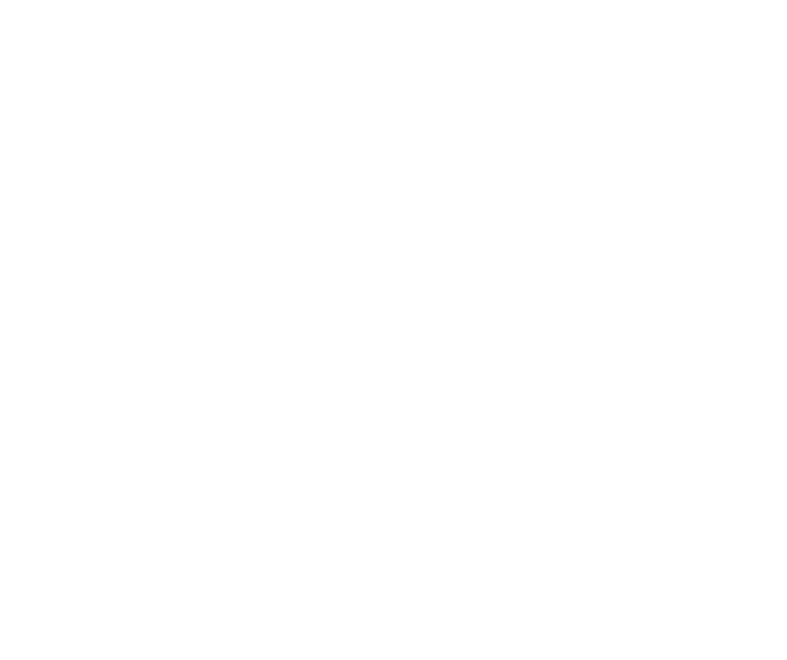
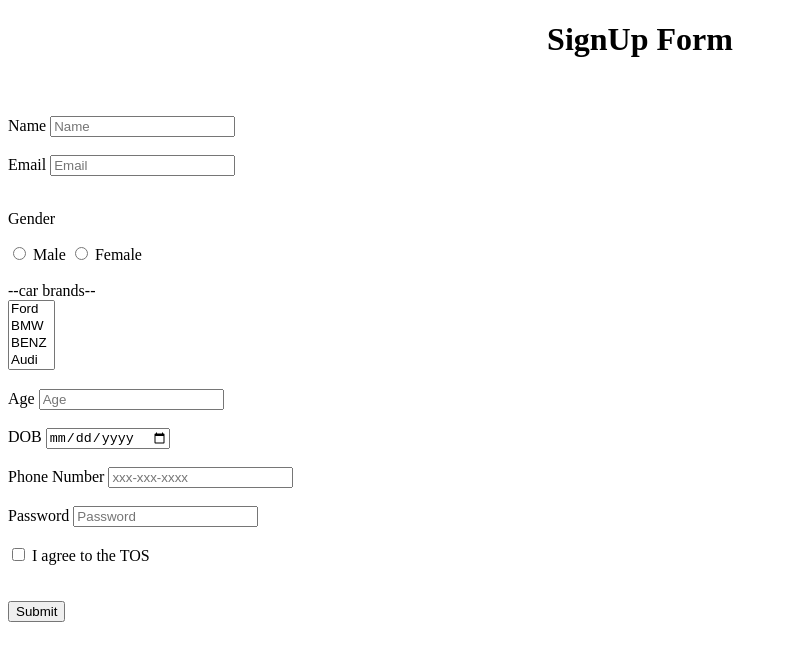
Before and after one commit to acciojob/signup-form-car-Sriniketh09, a website: page main.html in a window 1280 px wide. Shown: the whole page, without its empty margins (0-787 px from the left). Drawn offline with Linux system fonts and the light colour scheme.

Commit message:
created a submission

```diff
--- a/main.html
+++ b/main.html
@@ -8,6 +8,37 @@
 
 <body>
 	<!-- the entire body must be written by student -->
+	<h1>SignUp Form</h1> <br/><br/>
+
+	<form method='post'>
+		<label for='name'>Name</label>
+		<input type='text' id='name' placeholder='Name' required/> <br/> <br/>
+		<label for='email'>Email</label>
+		<input type='email' id='email' placeholder='Email' required/> <br> <br>
+		<p>Gender</p>
+		<input type='radio' id='gender_m' name='gender' required value='Male' /> <label for='gender_m'>Male</label>
+		<input type='radio' id='gender_f' name='gender' required value='Female' /> <label for='gender_f'>Female</label> <br> <br>
+		<label for='cars'>--car brands--</label> <br>
+		<select placeholder='--Please choose an option--' id='cars' multiple aria-required>
+			<option value='Ford'>Ford</option>
+			<option value='BMW'>BMW</option>
+			<option value='BENZ'>BENZ</option>
+			<option value='Audi'>Audi</option>
+			<option value='jaguar'>Jaguar</option>
+		</select> <br><br>
+		<label for='age'>Age</label>
+		<input type='number' id='age' placeholder='Age' required> <br> <br>
+		<label for='dob'>DOB</label>
+		<input type='date' id='dob' required/> <br><br>
+		<label for='tel'>Phone Number</label>
+		<input type='tel' id='tel' placeholder='xxx-xxx-xxxx' /> <br><br>
+		<label for='password'>Password</label>
+		<input type='password' id='password' placeholder='Password' required /> <br><br>
+		<input type='checkbox' id='tos' required/>
+		<label for='tos'>I agree to the TOS</label> <br> <br><br>
+		<input type="submit" value='Submit'/>
+	</form>
+
     <script type="text/javascript" src="./script.js">
 </script>
 
--- a/styles.css
+++ b/styles.css
@@ -1,2 +1,5 @@
 
 /* Your CSS Code here. */
+h1{
+	text-align: center;
+}
```
